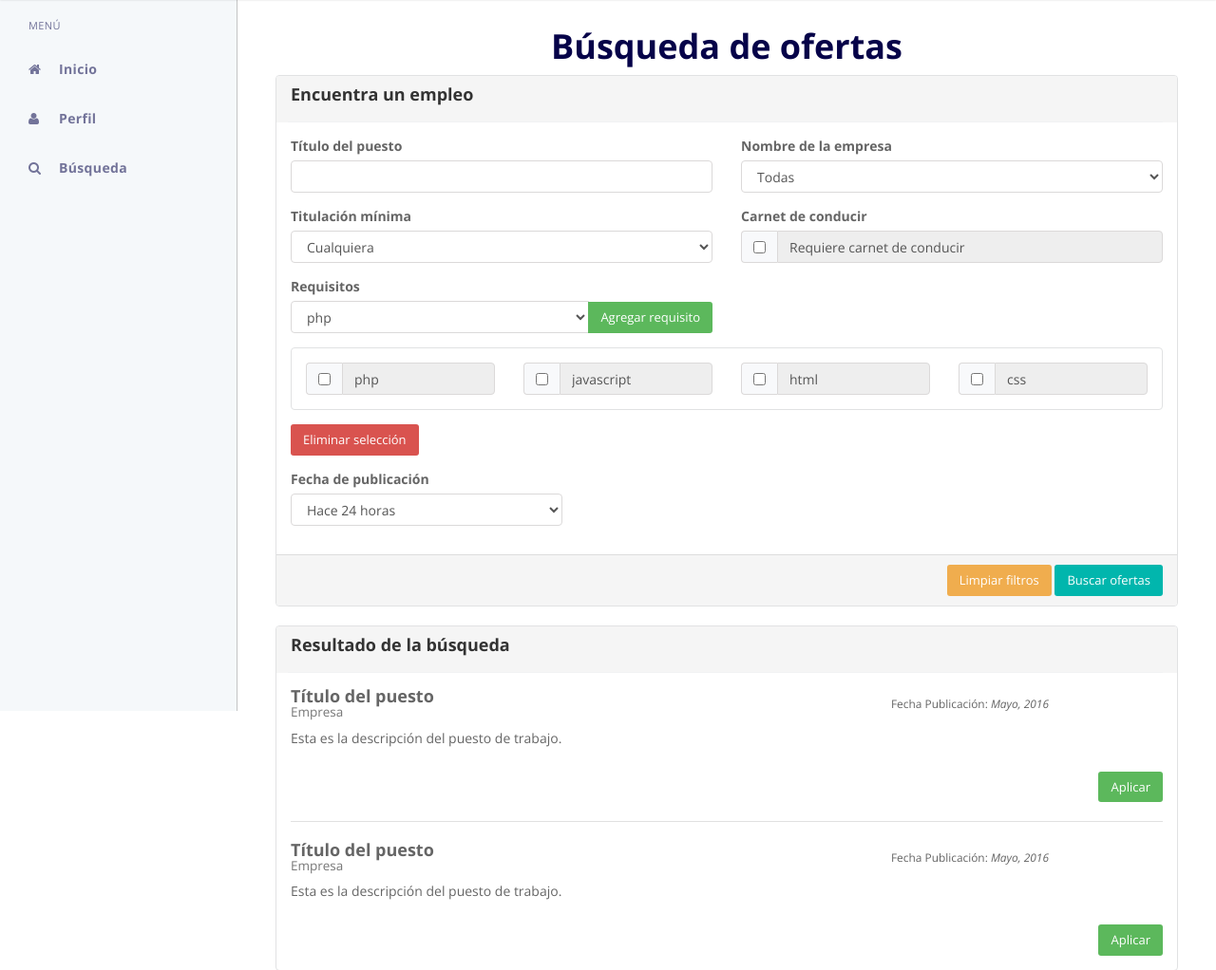
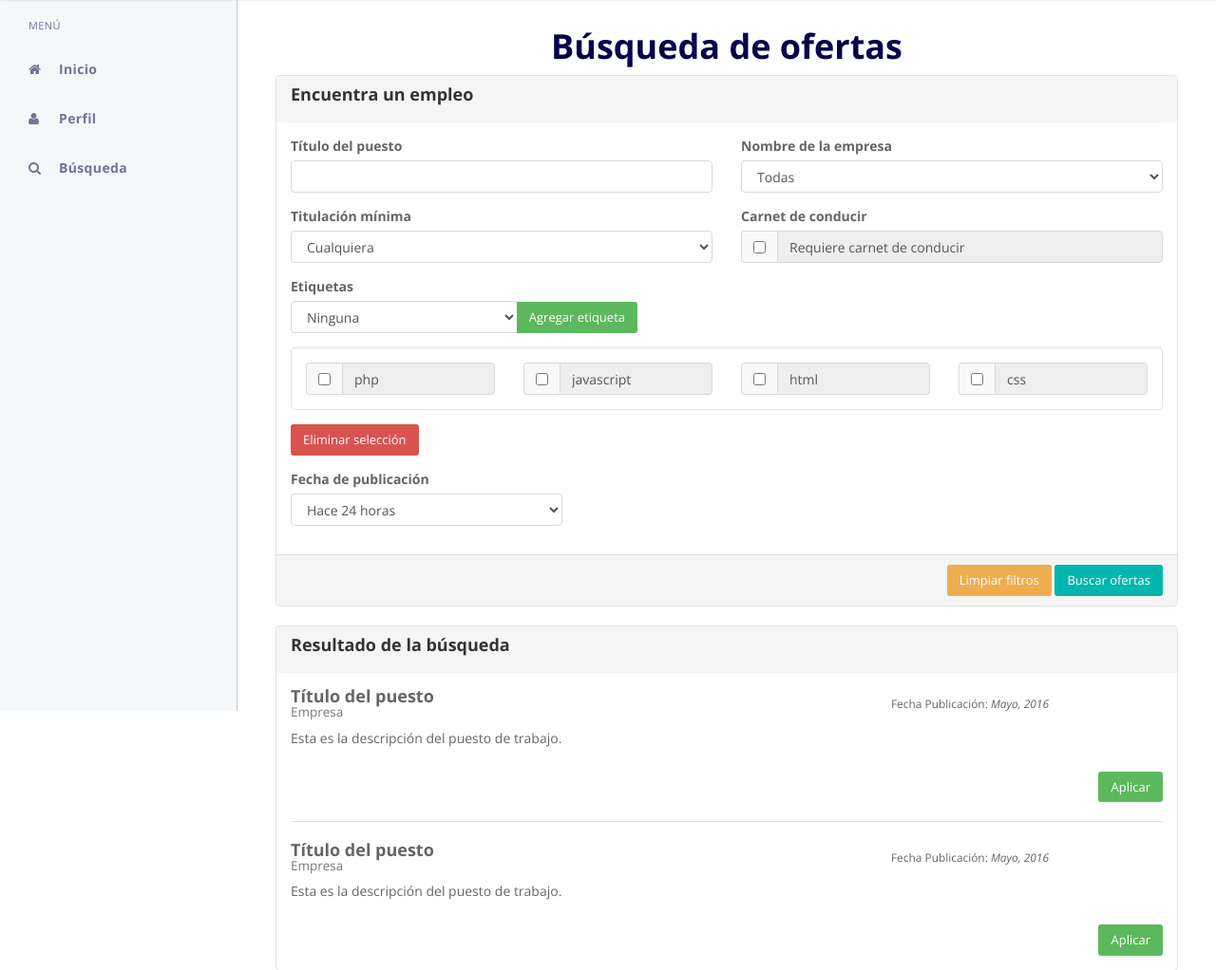
Before and after one commit to Eduardo-Morales-Alberti/ProyectoTetuan, a PHP site: page /busqueda_estudiante.php in a window 1280 px wide. Shown: the part 51-1073 px from the top of the page at 95% size. Run offline with PHP 8.4, Linux system fonts and the light colour scheme.

Commit message:
Etiquetas busqueda Estudiante
Agregada funcion para agregar y eliminar etiquetas en la busqueda de
puestos del estudiante

```diff
--- a/busqueda_estudiante.php
+++ b/busqueda_estudiante.php
@@ -76,18 +76,19 @@ ob_start();?>
     </div>
 
     <div class="row">
-        <div class="col-md-6">
+            <div class="col-md-5">
                 <div class="form-group">
-                <label>Requisitos</label>
+                    <label>Etiquetas</label>
                     <div class="input-group">
-                    <select class="form-control" name="etiqueta">
+                        <select class="form-control" id="etiquetas" name="etiqueta">
+                            <option value="nada">Ninguna</option>
                             <option value="php">php</option>
-                        <option value="php">java</option>
-                        <option value="php">html</option>
-                        <option value="php">css</option>
+                            <option value="java">java</option>
+                            <option value="html">html</option>
+                            <option value="css">css</option>
                         </select>
                         <span class="input-group-btn">
-                        <input class="btn btn-success" name="ageex" type="button" value="Agregar requisito">
+                            <input class="btn btn-success" id="ageex" name="ageex" type="button" value="Agregar etiqueta">
                         </span>
                     </div>
                 </div>
@@ -96,8 +97,8 @@ ob_start();?>
         <div class="row">
             <div class="col-lg-12 form-group">
                 <div class="col-lg-12 conborde etiquetas">
-                <div class="row">
-                    <div class="col-md-4 col-lg-3 form-group">
+                    <div class="row" id="divetiquetas">
+                        <div class="col-md-4 col-lg-3 form-group" id="php">
                             <div class="input-group">
                                 <span class="input-group-addon">
                                     <input type="checkbox" name="php" value="php">
@@ -131,12 +132,13 @@ ob_start();?>
                         </div>
                     </div>
                 </div>
+
             </div>
         </div>
         <div class="row">
             <div class="col-md-12">
                 <div class="form-group">
-                <input type="button" class="btn btn-danger" name="elimfiltro" value="Eliminar selección">
+                    <input type="button" class="btn btn-danger" id="elimrequisito" name="elimrequisito" value="Eliminar selección">
                 </div>
             </div>
         </div>
--- a/js/tetuanjobs.js
+++ b/js/tetuanjobs.js
@@ -187,7 +187,19 @@ function perfil(){
 
 /** Búsqueda de ofertas **/
 function busquedaofer(){
+  /** Opcion requisitos **/
+  var elementosreq = new Array();
 
+  var btnex = document.getElementById("ageex");
+  btnex.addEventListener("click", function(){
+    elementosreq = agregarTag("etiquetas", "divetiquetas",elementosreq,"col-md-4 col-lg-3")
+  });
+
+  var btnelimex = document.getElementById("elimrequisito");
+  btnelimex.addEventListener("click", function(){
+    elementosreq = eliminarTag("etiquetas", "divetiquetas",elementosreq)
+  });
+  /** Fin Opcion requisitos **/
 
 }
 
```
Lines whose indentation alone changed are shown as unchanged.
